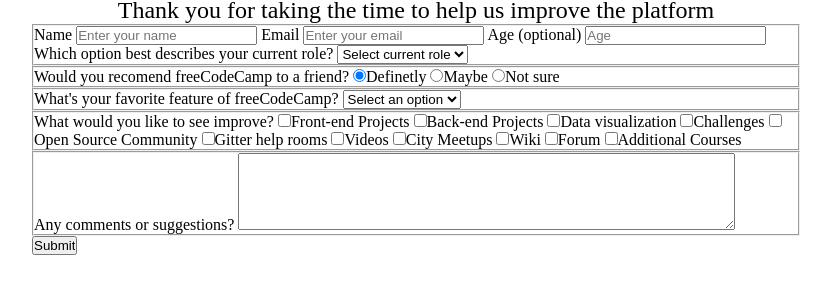
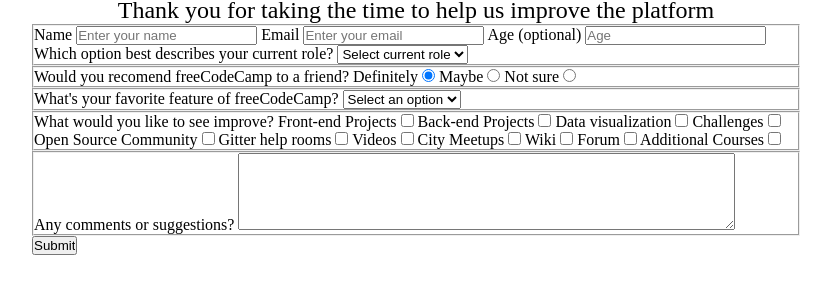
Before and after one commit to tomascarrizodev/freeCodeCamp, a plain HTML site: page index.html in a window 1280 px wide. Shown: the part 40-334 px from the top of the page, without its empty margins (224-1055 px from the left). Drawn offline with Linux system fonts and the light colour scheme.

Commit message:
cambio labels e inputs mal puestos

```diff
--- a/index.html
+++ b/index.html
@@ -1,27 +1,28 @@
 <!DOCTYPE html>
 <html lang="en">
+
 <head>
-    <meta charset="UTF-8">
-    <meta http-equiv="X-UA-Compatible" content="IE=edge">
-    <meta name="viewport" content="width=device-width, initial-scale=1.0">
-    <link rel="stylesheet" type="text/css" href="./styles/styles.css">
+    <meta charset="UTF-8" />
+    <meta http-equiv="X-UA-Compatible" content="IE=edge" />
+    <meta name="viewport" content="width=device-width, initial-scale=1.0" />
+    <link rel="stylesheet" type="text/css" href="./styles/styles.css" />
     <title>Survey Form</title>
 </head>
+
 <body>
     <h1 id="title">freeCodeCamp Survey Form</h1>
-    <p id="description">Thank you for taking the time to help us improve the platform</p>
+    <p id="description">
+        Thank you for taking the time to help us improve the platform
+    </p>
     <form id="survey-form">
         <fieldset>
-            <label id="name-label">Name
-                <input type="text" id="name" placeholder="Enter your name" required/>
-            </label>
-            <label id="email-label">Email
-                <input type="email" id="email" placeholder="Enter your email" required/>
-            </label>
-            <label id="number-label">Age (optional)
-                <input type="number" id="number" max="99" placeholder="Age" />
-            </label>
-            <label>Which option best describes your current role?
+            <label for="name">Name</label>
+            <input type="text" id="name" placeholder="Enter your name" required />
+            <label for="email">Email</label>
+            <input type="email" id="email" placeholder="Enter your email" required />
+            <label for="number">Age (optional)</label>
+            <input type="number" id="number" max="99" placeholder="Age" />
+            <label for="dropdown">Which option best describes your current role?</label>
                 <select id="dropdown">
                     <option disabled selected>Select current role</option>
                     <option>Student</option>
@@ -30,74 +31,57 @@
                     <option>Prefer not to say</option>
                     <option>Other</option>
                 </select>
-            </label>
         </fieldset>
         <fieldset>
             <label>Would you recomend freeCodeCamp to a friend?</label>
-            <label>
-                <input type="radio" name="recommend" checked>Definetly
-            </label>
-            <label>
-                <input type="radio" name="recommend">Maybe
-            </label>
-            <label>
-                <input type="radio" name="recommend">Not sure
-            </label>
+            <label for="definitely">Definitely</label>
+            <input type="radio" name="recommend" id="definitely" value="definitely" checked />
+            <label for="maybe">Maybe</label>
+            <input type="radio" name="recommend" id="maybe" value="maybe" />
+            <label for="unsure">Not sure</label>
+            <input type="radio" name="recommend" id="unsure" value="unsure" />
         </fieldset>
         <fieldset>
-            <label>What's your favorite feature of freeCodeCamp?
-                <select>
+            <label for="feature">What's your favorite feature of freeCodeCamp?</label>
+                <select id="feature">
                     <option disabled selected>Select an option</option>
                     <option>Challenges</option>
                     <option>Projects</option>
                     <option>Community</option>
                     <option>Open Source</option>
                 </select>
-            </label>
         </fieldset>
         <fieldset>
-            <label>What would you like to see improve?
-                <label>
-                    <input type="checkbox" name="" id="" value="frontend">Front-end Projects
-                </label>
-                <label>
-                    <input type="checkbox" name="" id="" value="backend">Back-end Projects
-                </label>
-                <label>
-                    <input type="checkbox" name="" id="" value="data_visualization">Data visualization
-                </label>
-                <label>
-                    <input type="checkbox" name="" id="" value="challenges">Challenges
-                </label>
-                <label>
-                    <input type="checkbox" name="" id="" value="open_souce_community">Open Source Community
-                </label>
-                <label>
-                    <input type="checkbox" name="" id="" value="gitter">Gitter help rooms
-                </label>
-                <label>
-                    <input type="checkbox" name="" id="" value="videos">Videos
-                </label>
-                <label>
-                    <input type="checkbox" name="" id="" value="meetups">City Meetups
-                </label>
-                <label>
-                    <input type="checkbox" name="" id="" value="wiki">Wiki
-                </label>
-                <label>
-                    <input type="checkbox" name="" id="" value="forum">Forum
-                </label>
-                <label>
-                    <input type="checkbox" name="" id="" value="add_courses">Additional Courses
-                </label>
-            </label>
+            <label>What would you like to see improve?</label>
+                <label for="frontend">Front-end Projects</label>
+                <input type="checkbox" name="frontend" id="frontend" value="frontend" />
+                <label for="backend">Back-end Projects</label>
+                <input type="checkbox" name="backend" id="backend" value="backend" />
+                <label for="data_visualization">Data visualization</label>
+                <input type="checkbox" name="data_visualization" id="data_visualization" value="data_visualization" />
+                <label for="challenges">Challenges</label>
+                <input type="checkbox" name="challenges" id="challenges" value="challenges" />
+                <label for="open_souce_community">Open Source Community</label>
+                <input type="checkbox" name="open_souce_community" id="open_souce_community" value="open_souce_community" />
+                <label for="gitter">Gitter help rooms</label>
+                <input type="checkbox" name="gitter" id="gitter" value="gitter" />
+                <label for="videos">Videos</label>
+                <input type="checkbox" name="videos" id="videos" value="videos" />
+                <label for="meetups">City Meetups</label>
+                <input type="checkbox" name="meetups" id="meetups" value="meetups" />
+                <label for="wiki">Wiki</label>
+                <input type="checkbox" name="wiki" id="wiki" value="wiki" />
+                <label for="forum">Forum</label>
+                <input type="checkbox" name="forum" id="forum" value="forum" />
+                <label for="add_courses">Additional Courses</label>
+                <input type="checkbox" name="add_courses" id="add_courses" value="add_courses" />
         </fieldset>
         <fieldset>
-            <label for="">Any comments or suggestions?
-                <textarea name="" id="textarea" cols="60" rows="5"></textarea>
-            </label>
+            <label for="textarea">Any comments or suggestions?</label>
+            <textarea name="" id="textarea" cols="60" rows="5"></textarea>
         </fieldset>
-        <input type="submit" id="submit" value="Submit">
+        <input type="submit" id="submit" value="Submit" />
     </form>
 </body>
+
 </html>
```
